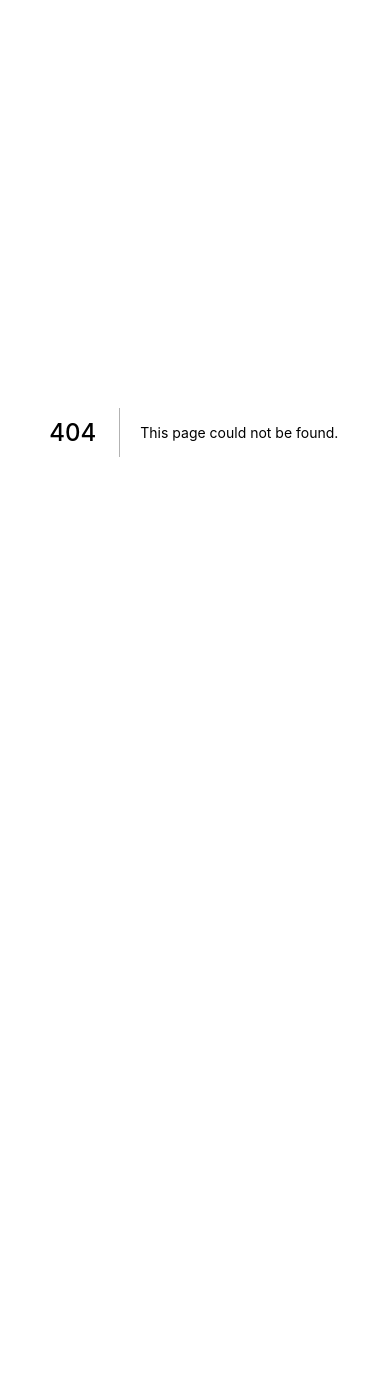
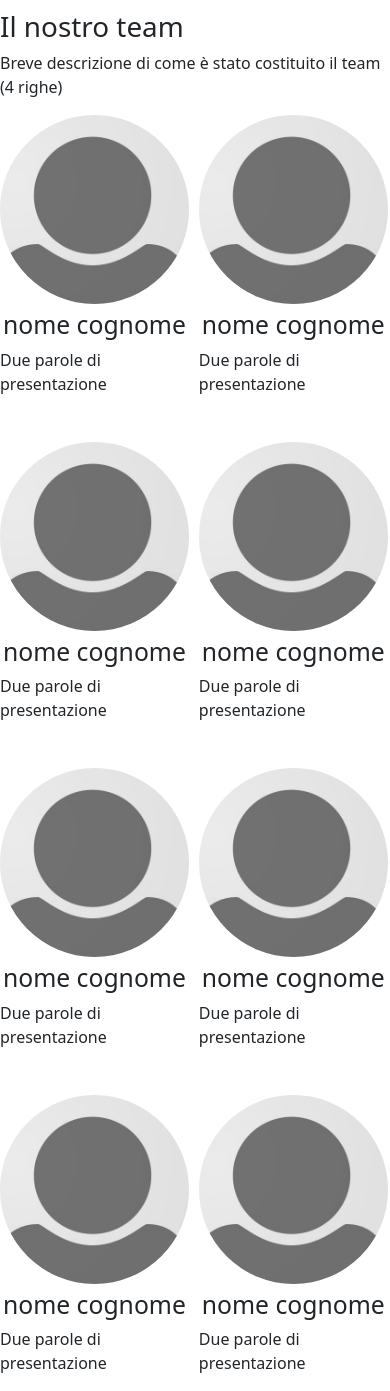
Before and after one commit to NyxAsphodeli/travelin, a Next.js app: page /team in a window 390 px wide. Before the commit this address had no page. Before the commit the page ends 854 px from the top, so only its background shows below. Built offline with nearby package versions, Linux system fonts and the light colour scheme.

Commit message:
struttura per mobile

```diff
--- /dev/null
+++ b/pages/contatti.js
@@ -0,0 +1,4 @@
+function Contatti() {
+  return <h1>Contatti</h1>
+}
+export default Contatti
--- /dev/null
+++ b/pages/team.js
@@ -0,0 +1,87 @@
+import personPlaceholder from "../public/personPlaceholder.jpg"
+import Image from "next/image"
+import styles from "../styles/Team.module.css"
+
+function Team() {
+  return (
+    <>
+      <h1>Il nostro team</h1>
+      <p>Breve descrizione di come è stato costituito il team (4 righe)</p>
+      <div className={styles.parent}>
+        <div className={styles.div1}>
+          <Image
+            className={styles.profileImage}
+            src={personPlaceholder}
+            alt="profile image"
+          />
+          <h2 className={styles.names}>nome cognome</h2>{" "}
+          <p>Due parole di presentazione</p>{" "}
+        </div>
+        <div className={styles.div2}>
+          <Image
+            className={styles.profileImage}
+            src={personPlaceholder}
+            alt="profile image"
+          />
+          <h2 className={styles.names}>nome cognome</h2>{" "}
+          <p>Due parole di presentazione</p>{" "}
+        </div>
+        <div className={styles.div3}>
+          <Image
+            className={styles.profileImage}
+            src={personPlaceholder}
+            alt="profile image"
+          />
+          <h2 className={styles.names}>nome cognome</h2>{" "}
+          <p>Due parole di presentazione</p>{" "}
+        </div>
+        <div className={styles.div4}>
+          <Image
+            className={styles.profileImage}
+            src={personPlaceholder}
+            alt="profile image"
+          />
+          <h2 className={styles.names}>nome cognome</h2>{" "}
+          <p>Due parole di presentazione</p>{" "}
+        </div>
+        <div className={styles.div5}>
+          <Image
+            className={styles.profileImage}
+            src={personPlaceholder}
+            alt="profile image"
+          />
+          <h2 className={styles.names}>nome cognome</h2>{" "}
+          <p>Due parole di presentazione</p>{" "}
+        </div>
+        <div className={styles.div6}>
+          <Image
+            className={styles.profileImage}
+            src={personPlaceholder}
+            alt="profile image"
+          />
+          <h2 className={styles.names}>nome cognome</h2>{" "}
+          <p>Due parole di presentazione</p>{" "}
+        </div>
+        <div className={styles.div7}>
+          <Image
+            className={styles.profileImage}
+            src={personPlaceholder}
+            alt="profile image"
+          />
+          <h2 className={styles.names}>nome cognome</h2>{" "}
+          <p>Due parole di presentazione</p>{" "}
+        </div>
+        <div className={styles.div8}>
+          <Image
+            className={styles.profileImage}
+            src={personPlaceholder}
+            alt="profile image"
+          />
+          <h2 className={styles.names}>nome cognome</h2>{" "}
+          <p>Due parole di presentazione</p>{" "}
+        </div>
+      </div>
+    </>
+  )
+}
+export default Team
--- /dev/null
+++ b/styles/Team.module.css
@@ -0,0 +1,43 @@
+.names {
+  justify-content: center;
+  text-align: center;
+}
+
+.profileImage {
+  border-radius: 50%;
+  width: 50% !important;
+  height: 50% !important;
+}
+
+.parent {
+  display: grid;
+  grid-template-columns: repeat(2, 1fr);
+  grid-template-rows: repeat(4, 1fr);
+  grid-column-gap: 10px;
+  grid-row-gap: 30px;
+}
+
+.div1 {
+  grid-area: 1 / 1 / 2 / 2;
+}
+.div2 {
+  grid-area: 1 / 2 / 2 / 3;
+}
+.div3 {
+  grid-area: 2 / 1 / 3 / 2;
+}
+.div4 {
+  grid-area: 2 / 2 / 3 / 3;
+}
+.div5 {
+  grid-area: 3 / 1 / 4 / 2;
+}
+.div6 {
+  grid-area: 3 / 2 / 4 / 3;
+}
+.div7 {
+  grid-area: 4 / 1 / 5 / 2;
+}
+.div8 {
+  grid-area: 4 / 2 / 5 / 3;
+}
```
Also changed, not shown: pages/index.js (+16 -53 lines), pages/partners.js (added, +12 -0 lines), pages/valori.js (added, +12 -0 lines), public/personPlaceholder.jpg (added), public/placeholder.jpg (added).
